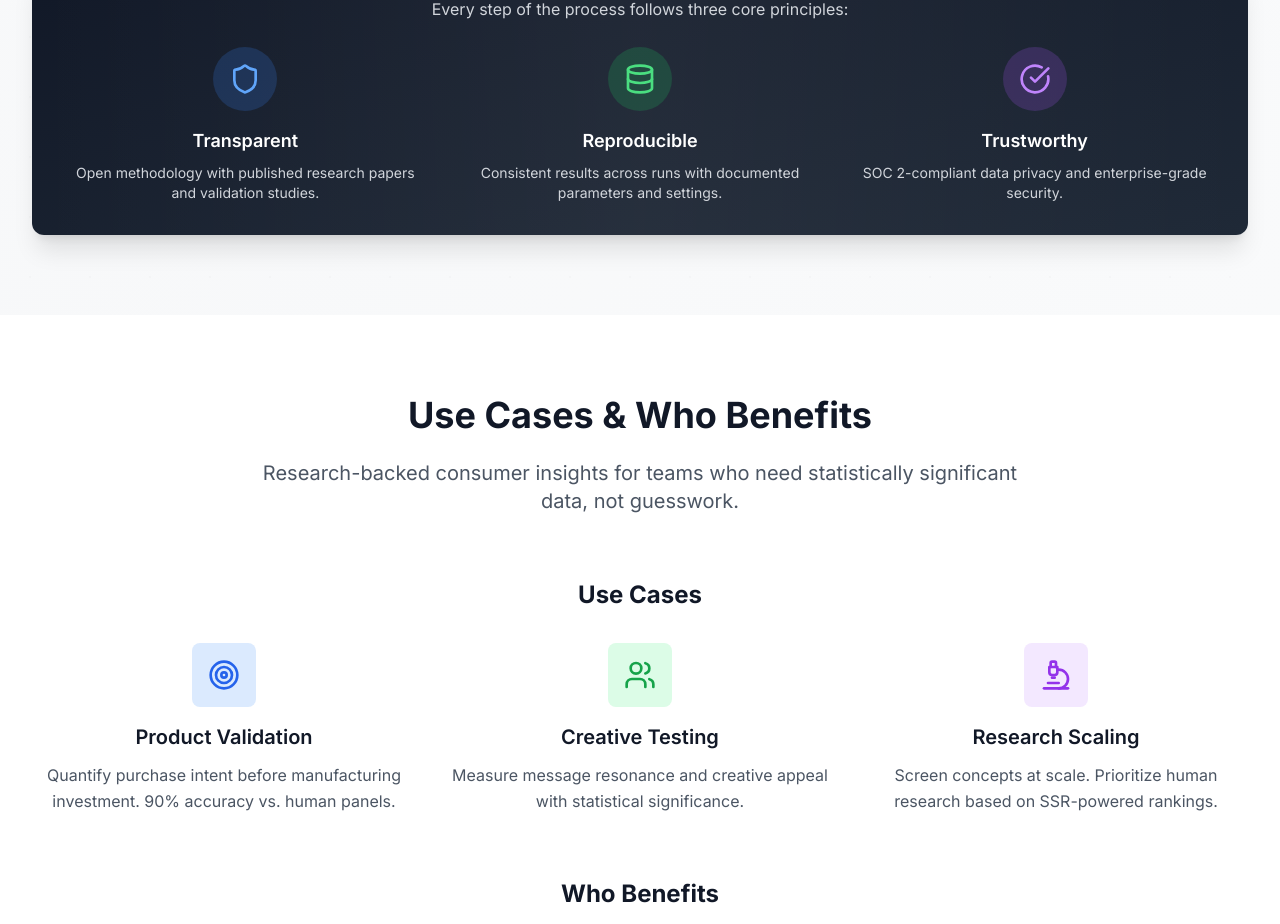
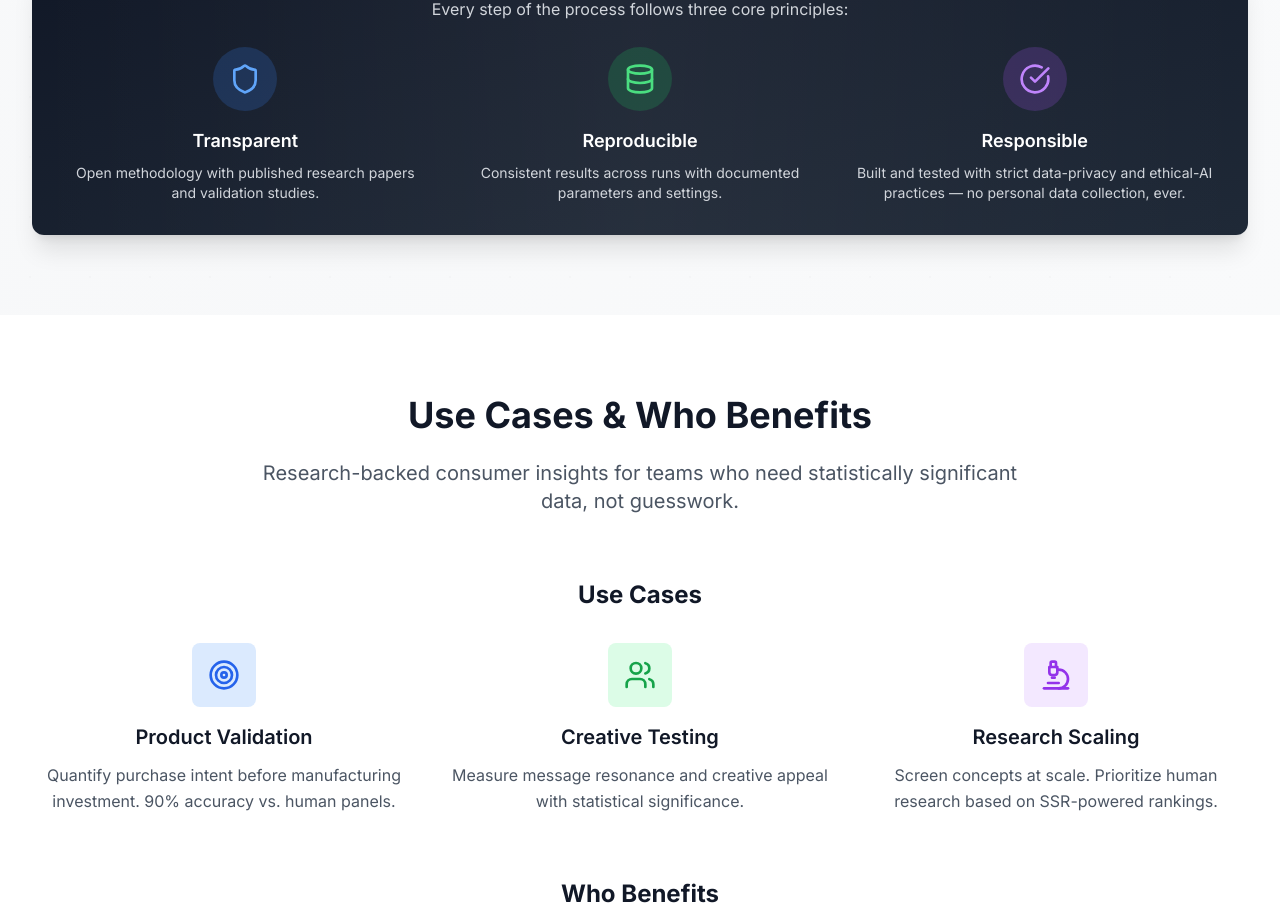
Before and after one commit to JamesonCodes/SimuPanel, a Next.js app: page / in a window 1280 px wide. Shown: the part 4893-5817 px from the top of the page. Built offline with nearby package versions, Linux system fonts and the light colour scheme.

Commit message:
feat: update responsible AI messaging in UnderTheHood section
- Replace "Trustworthy" with "Responsible" heading
- Update description to emphasize ethical-AI practices
- Highlight "no personal data collection, ever" as key differentiator
- Align messaging with privacy-first approach

```diff
--- a/components/UnderTheHood.tsx
+++ b/components/UnderTheHood.tsx
@@ -159,9 +159,9 @@ const UnderTheHood = () => {
               <div className="w-16 h-16 bg-purple-500/20 rounded-full flex items-center justify-center mb-4 group-hover:bg-purple-500/30 transition-colors duration-300">
                 <CheckCircle className="w-8 h-8 text-purple-400" />
               </div>
-              <h3 className="text-lg font-semibold mb-2">Trustworthy</h3>
+              <h3 className="text-lg font-semibold mb-2">Responsible</h3>
               <p className="text-gray-300 text-sm">
-                SOC 2-compliant data privacy and enterprise-grade security.
+                Built and tested with strict data-privacy and ethical-AI practices — no personal data collection, ever.
               </p>
             </div>
           </div>
```
